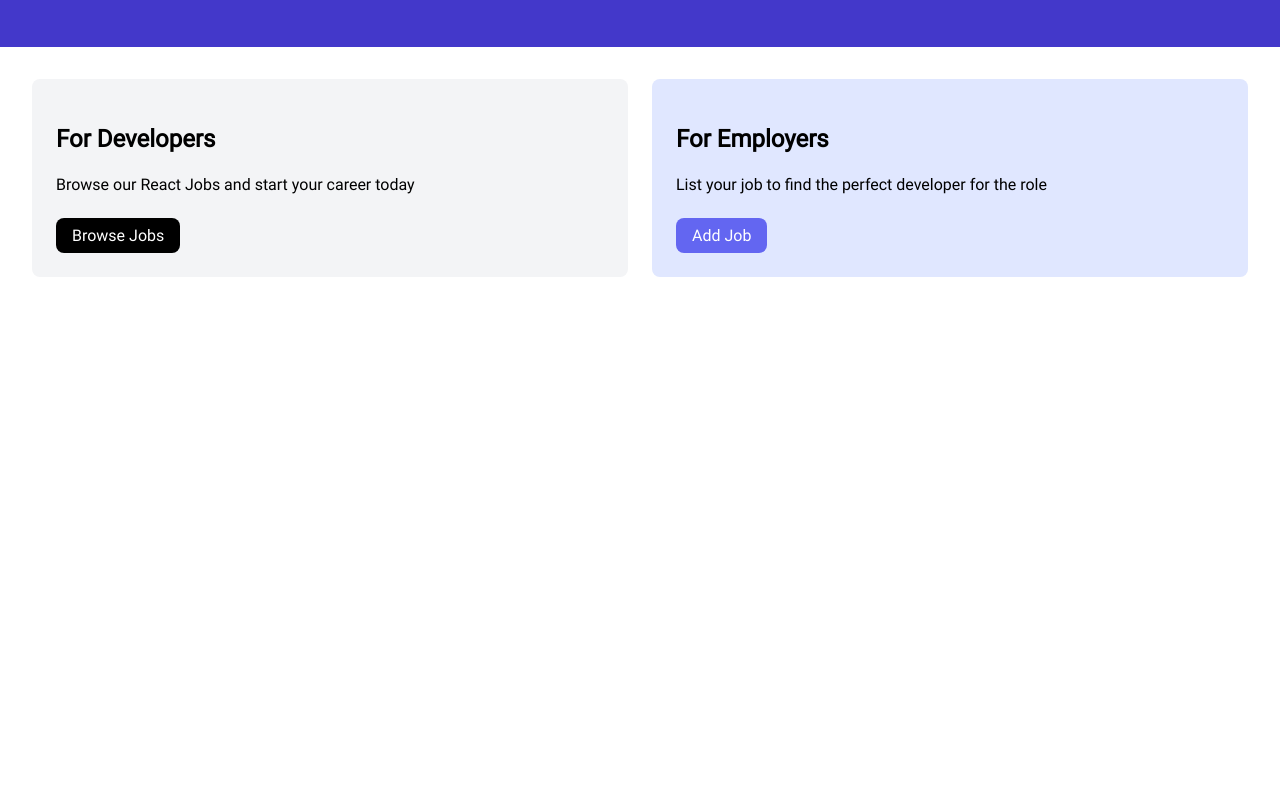
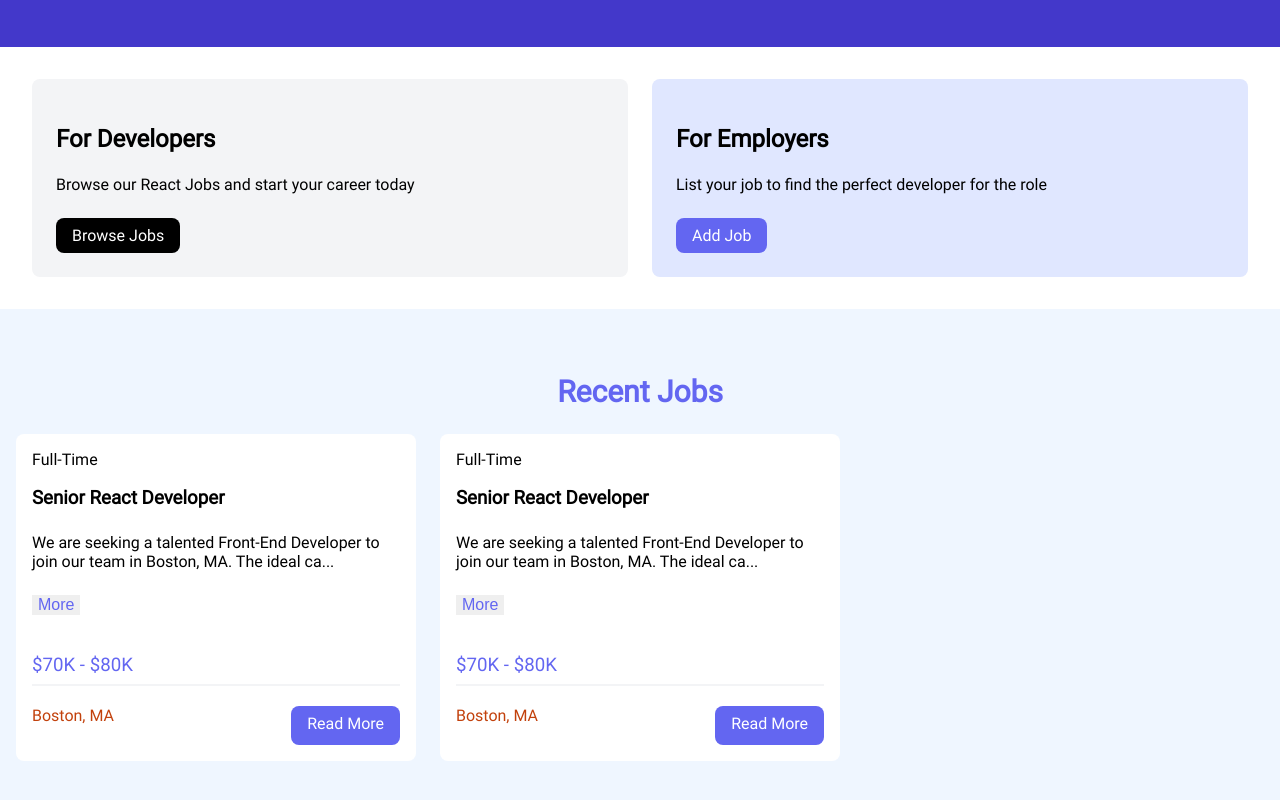
Before and after one commit to NaveenManjappa/job-listing-site, an Angular app in the folder job-angular-css/: page /home in a window 1280 px wide. Shown: the part 274-1074 px from the top of the page. Before the commit the page ends 800 px from the top, so only its background shows below. Built offline with nearby package versions, Linux system fonts and the light colour scheme.

Commit message:
job-angular-css Add job listings page

```diff
--- a/job-angular-css/src/app/home/home.component.html
+++ b/job-angular-css/src/app/home/home.component.html
@@ -1,2 +1,3 @@
 <app-hero></app-hero>
 <app-home-card></app-home-card>
+<app-job-listings></app-job-listings>
--- a/job-angular-css/src/app/home/home.component.ts
+++ b/job-angular-css/src/app/home/home.component.ts
@@ -1,11 +1,12 @@
 import { Component } from '@angular/core';
 import { HeroComponent } from "./hero/hero.component";
 import { HomeCardComponent } from "./home-card/home-card.component";
+import { JobListingsComponent } from "./job-listings/job-listings.component";
 
 @Component({
   selector: 'app-home',
   standalone: true,
-  imports: [HeroComponent, HomeCardComponent],
+  imports: [HeroComponent, HomeCardComponent, JobListingsComponent],
   templateUrl: './home.component.html',
   styleUrl: './home.component.css'
 })
--- /dev/null
+++ b/job-angular-css/src/app/home/job-listings/job-listings.component.css
@@ -0,0 +1,78 @@
+section {
+  background-color: rgb(239, 246, 255);
+  padding: 2.5rem 1rem;
+}
+
+.container {
+  margin: auto;
+}
+
+
+h2 {
+  color: rgb(99, 102, 241);
+  text-align: center;
+  font-weight: 700;
+  font-size: 1.875rem;
+  line-height: 2.25rem;
+  margin-bottom: 1.5rem;
+}
+
+.grid {
+  display: grid;
+  grid-template-columns: 1fr 1fr 1fr;
+  gap: 1.5rem;
+}
+
+.grid-column {
+  background-color: white;
+  border-radius: 0.5rem;
+  padding: 1rem;
+}
+
+.header {
+  margin-bottom: 1.5rem;
+}
+
+.desc {
+  margin-bottom: 1.5rem;
+}
+
+.btn-more {
+  border: none;
+  color: rgb(99, 102, 241);
+  margin-bottom: 1.25rem;
+  cursor: pointer;
+  font-size: 100%;
+}
+
+.salary {
+  color: rgb(99, 102, 241);
+  font-weight: 400;
+  margin-bottom: 0.5rem;
+}
+
+.border {
+  border: 1px solid rgb(243, 244, 246);
+  margin-bottom: 1.25rem;
+}
+
+.footer {
+  display: flex;
+  flex-direction: row;
+  justify-content: space-between;
+}
+
+.location {
+  color: rgb(194, 65, 12);
+  margin-bottom: 1.25rem;
+}
+
+.btn-jobs {
+  text-decoration: none;
+  cursor: pointer;
+  padding: 0.5rem 1rem;
+  color: white;
+  background-color: rgb(99, 102, 241);
+  border-radius: 0.5rem;
+
+}
--- /dev/null
+++ b/job-angular-css/src/app/home/job-listings/job-listings.component.html
@@ -0,0 +1,38 @@
+<section>
+  <div class="container">
+    <h2>Recent Jobs</h2>
+  </div>
+  <div class="grid">
+    <div class="grid-column">
+      <div class="header">
+        <div>Full-Time</div>
+        <h3>Senior React Developer</h3>
+      </div>
+      <div class="desc">We are seeking a talented Front-End Developer to join our team in Boston, MA. The ideal ca...
+      </div>
+      <button class="btn-more">More</button>
+      <h3 class="salary">$70K - $80K</h3>
+      <div class="border"></div>
+      <div class="footer">
+        <div class="location">Boston, MA</div>
+        <a class="btn-jobs" href="/jobs">Read More</a>
+      </div>
+    </div>
+
+    <div class="grid-column">
+      <div class="header">
+        <div>Full-Time</div>
+        <h3>Senior React Developer</h3>
+      </div>
+      <div class="desc">We are seeking a talented Front-End Developer to join our team in Boston, MA. The ideal ca...
+      </div>
+      <button class="btn-more">More</button>
+      <h3 class="salary">$70K - $80K</h3>
+      <div class="border"></div>
+      <div class="footer">
+        <div class="location">Boston, MA</div>
+        <a class="btn-jobs" href="/jobs">Read More</a>
+      </div>
+    </div>
+  </div>
+</section>
--- /dev/null
+++ b/job-angular-css/src/app/home/view-all-jobs/view-all-jobs.component.html
@@ -0,0 +1 @@
+<p>view-all-jobs works!</p>
```
Also changed, not shown: job-angular-css/src/app/home/job-listings/job-listings.component.ts (added, +12 -0 lines), job-angular-css/src/app/home/view-all-jobs/view-all-jobs.component.ts (added, +12 -0 lines), job-angular-css/src/app/home/view-all-jobs/view-all-jobs.component.css (added), 2 other files (tests, documents, lock files or other folders).
